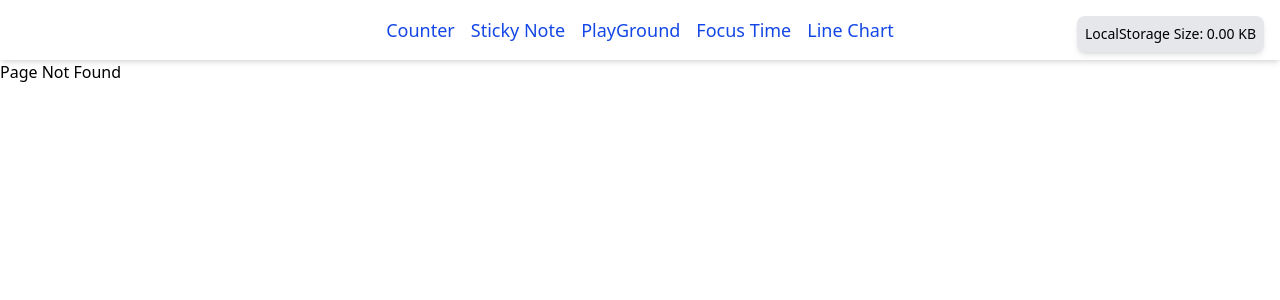
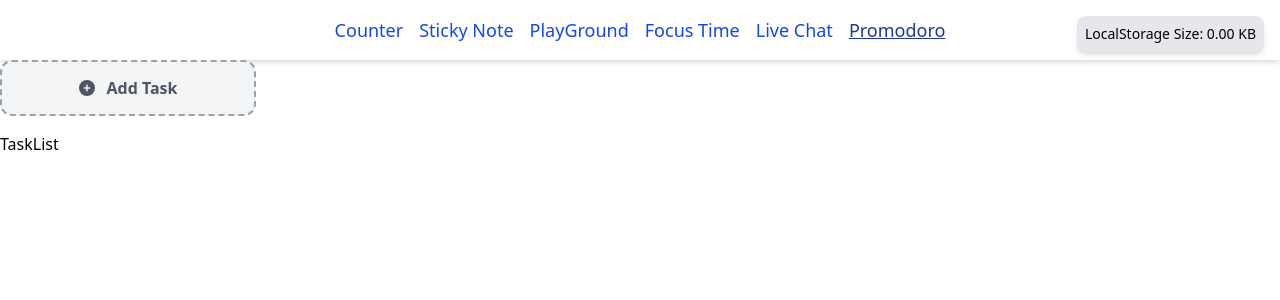
Before and after one commit to NikhilPathaniaa/taskpilot, a React (Vite) app: page /promodoro in a window 1280 px wide. Before the commit this address had no page. Shown: the top 300 px of the page. Built offline with nearby package versions, Linux system fonts and the light colour scheme.

Commit message:
todo goin on

```diff
--- a/src/App.jsx
+++ b/src/App.jsx
@@ -5,6 +5,7 @@ import SticyNote from "./components/SticyNote";
 import PlayGround from "./components/PlayGround";
 import FocusTime from "./components/FocusTime";
 import LineChart from "./components/LineChart";
+import Promodoro from "./components/pomodoro/Promodoro";
 const NavigationTabs = () => {
   const [space, setSpace] = useState(0);
 
@@ -41,7 +42,10 @@ const NavigationTabs = () => {
         Focus Time
       </NavLink>
       <NavLink to="/line-chart" className={({ isActive }) => `text-lg font-medium ${isActive ? "text-blue-900 underline" : "text-blue-700 hover:underline"}`}>
-        Line Chart
+        Live Chat
+      </NavLink>
+      <NavLink to="/promodoro" className={({ isActive }) => `text-lg font-medium ${isActive ? "text-blue-900 underline" : "text-blue-700 hover:underline"}`}>
+        Promodoro
       </NavLink>
       <div className="absolute right-4 top-4 bg-gray-200 text-sm p-2 rounded-lg shadow-md">
         <p>LocalStorage Size: {space} KB</p>
@@ -59,6 +63,7 @@ const App = () => {
         <Route path="/playground" element={<PlayGround />} />
         <Route path="/focus-time" element={<FocusTime />} />
         <Route path="/line-chart" element={<LineChart />} />
+        <Route path="/promodoro" element={<Promodoro />} />
         <Route path="*" element={<div>Page Not Found</div>} />
       </Routes>
     </BrowserRouter>
--- /dev/null
+++ b/src/components/pomodoro/AddTaskPopup.tsx
@@ -0,0 +1,29 @@
+import React, { useState } from "react";
+
+const AddTaskPopup = (props: any) => {
+  const [task, setTask] = useState("");
+
+  return (
+    <div className="fixed inset-0 flex items-center justify-center bg-black/50 z-50">
+      <div className="bg-white w-full max-w-md rounded-xl shadow-xl p-6">
+        <h2 className="text-xl font-semibold mb-4 text-gray-800">Add Task</h2>
+        <input type="text" className="w-full border border-gray-300 rounded-md px-3 py-2 mb-4 focus:outline-none focus:ring-2 focus:ring-blue-400" placeholder="Enter task name" value={task} onChange={(e) => setTask(e.target.value)} />
+        <div className="flex justify-end gap-3">
+          <button onClick={props.close} className="px-4 py-2 rounded-md bg-gray-200 hover:bg-gray-300 text-gray-800">
+            Cancel
+          </button>
+          <button
+            onClick={() => {
+              // Save logic here
+              //   close();
+            }}
+            className="px-4 py-2 rounded-md bg-blue-600 hover:bg-blue-700 text-white">
+            Save
+          </button>
+        </div>
+      </div>
+    </div>
+  );
+};
+
+export default AddTaskPopup;
--- /dev/null
+++ b/src/components/pomodoro/Promodoro.tsx
@@ -0,0 +1,60 @@
+import React, { useState } from "react";
+import { FaCirclePlus, FaPen } from "react-icons/fa6";
+import TaskList from "./TaskList";
+import { MdDelete } from "react-icons/md";
+import { HiDotsVertical } from "react-icons/hi";
+import AddTaskPopup from "./AddTaskPopup";
+
+const Promodoro = () => {
+  const [taskList, setTaskList] = useState<String[]>([]);
+  const [task, setTask] = useState("");
+  const [showAdd, setShowAdd] = useState(false);
+
+  const handleAddTask = () => {
+    setShowAdd(true);
+    if (task.length > 0 && task !== "  ") {
+      const tempTask = task;
+      setTaskList([...taskList, tempTask]);
+      setTask("");
+    }
+  };
+
+  const handleEditTask = (index: any) => {
+    console.log(index);
+  };
+  const handleDeleteTask = (index: any) => {
+    const removeTask = [...taskList];
+    removeTask.splice(index, 1); // Remove task at index
+    setTaskList(removeTask); // Update tasks state
+  };
+  const close = () => {
+    setShowAdd(false);
+  };
+  return (
+    <div>
+      <button onClick={handleAddTask} className="flex font-bold text-gray-600 cursor-pointer gap-3 items-center justify-center bg-gray-100 border-2 border-gray-400 rounded-xl border-dashed h-14 w-[20vw]">
+        <FaCirclePlus />
+        Add Task
+      </button>
+      <div className="my-4">
+        {taskList.map((item, index) => (
+          <div key={index} className="flex items-center pl-3 justify-between border-1 border-gray-400 rounded-xl  h-8 w-[20vw]">
+            {item}
+            <div>
+              <button onClick={() => handleEditTask(index)} className="text-gray-600 mr-2 cursor-pointer">
+                <FaPen />
+              </button>
+              <button onClick={() => handleDeleteTask(index)} className="text-gray-600 cursor-pointer">
+                <MdDelete />
+              </button>
+            </div>
+          </div>
+        ))}
+      </div>
+      {showAdd && <AddTaskPopup close={close} handleAddTask={handleAddTask} />}
+      <TaskList handleAddTask={handleAddTask} />
+    </div>
+  );
+};
+
+export default Promodoro;
--- /dev/null
+++ b/src/components/pomodoro/TaskList.tsx
@@ -0,0 +1,7 @@
+import React, { useState } from "react";
+
+const TaskList = (props) => {
+  return <div>TaskList</div>;
+};
+
+export default TaskList;
--- /dev/null
+++ b/src/components/pomodoro/UpdateTaskPopup.tsx
@@ -0,0 +1,7 @@
+import React from "react";
+
+const UpdateTaskPopup = () => {
+  return <div>UpdateTaskPopup</div>;
+};
+
+export default UpdateTaskPopup;
--- /dev/null
+++ b/src/components/pomodoro/ViewTaskPopup.tsx
@@ -0,0 +1,19 @@
+import React from "react";
+import UpdateTaskPopup from "./UpdateTaskPopup";
+import { MdDelete } from "react-icons/md";
+
+const ViewTaskPopup = () => {
+  return (
+    <div>
+      ViewTaskPopup
+      <UpdateTaskPopup />
+      <button
+        //   onClick={() => handleDeleteTask(index)}
+        className="text-gray-600 cursor-pointer">
+        <MdDelete />
+      </button>
+    </div>
+  );
+};
+
+export default ViewTaskPopup;
```
